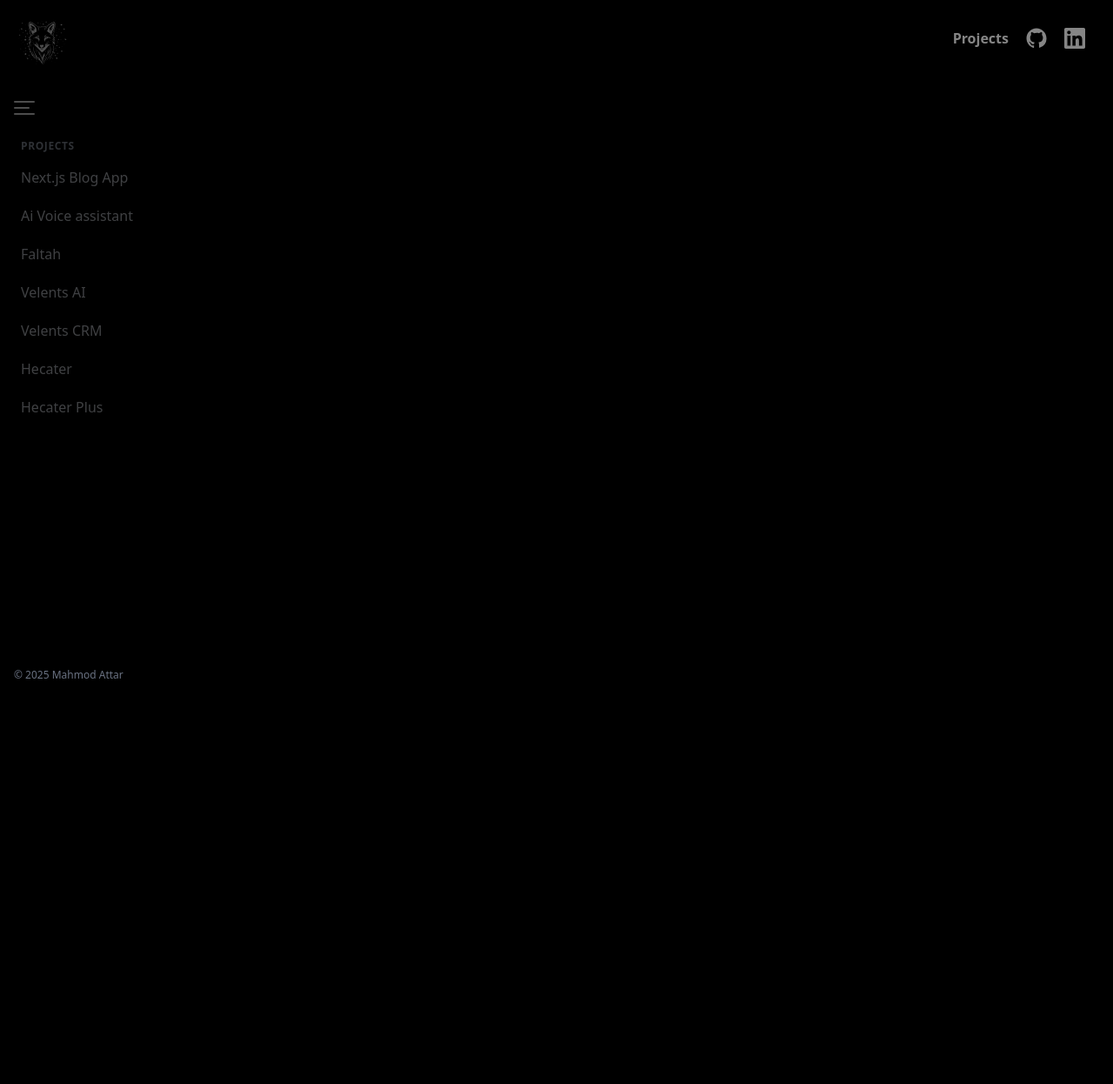
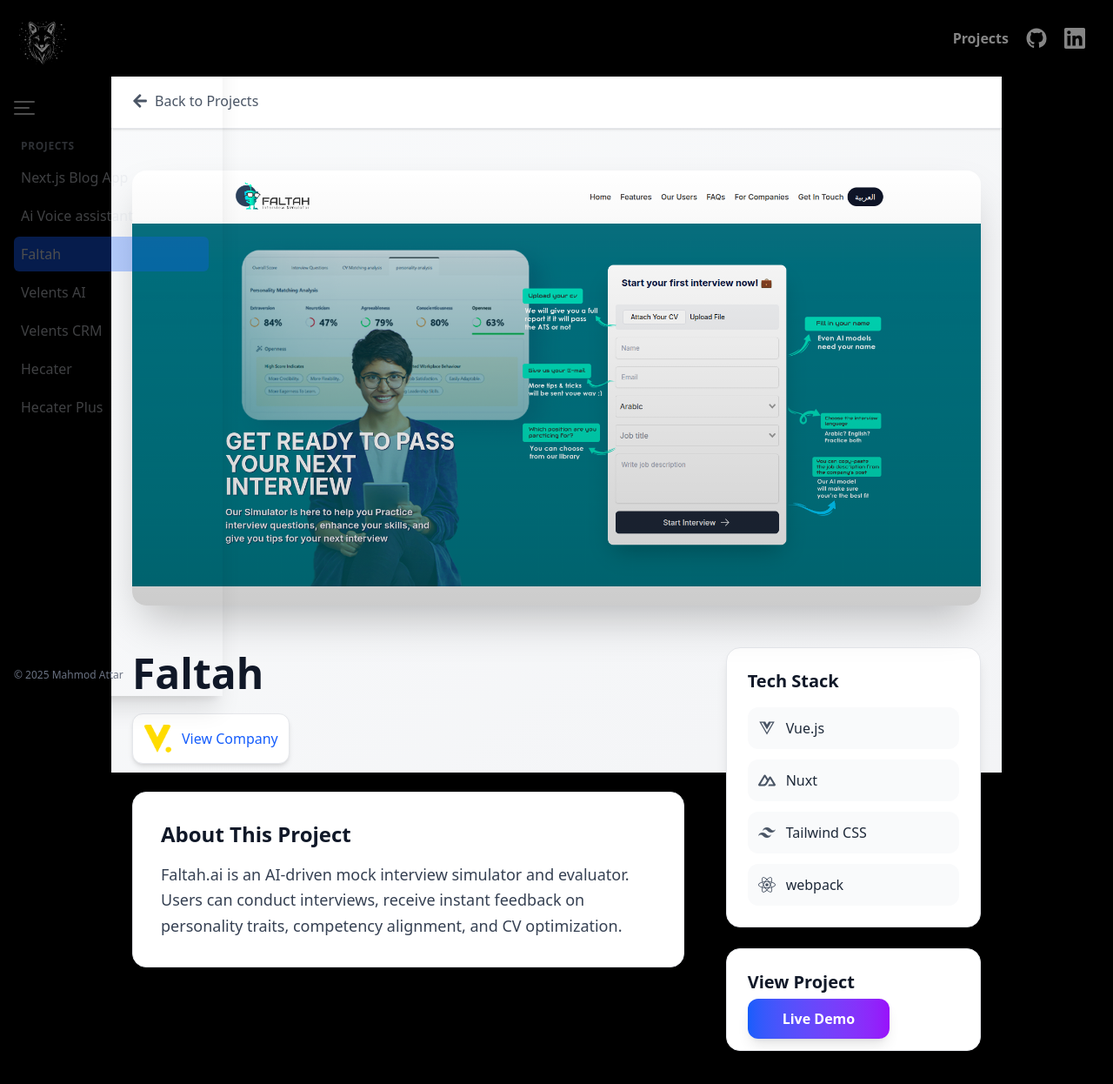
Before and after one commit to Attar74/portfolio, a React (Vite) app: page /projects/faltah-jobs in a window 1280 px wide. Shown: the top 1246 px of the page at 87% size. Before the commit the page ends 888 px from the top, so only its background shows below. Built offline with nearby package versions, Linux system fonts and the light colour scheme.

Commit message:
Adding single page for projects

```diff
--- a/src/App.jsx
+++ b/src/App.jsx
@@ -2,18 +2,19 @@
 import Navbar from './components/Navbar';
 import Sidebar from './components/Sidebar';
 import Home from './pages/Home';
+import ProjectDetails from './pages/ProjectDetails';
 import Projects from './pages/Projects';
-
 function App() {
   return (
     <div>
       <Navbar />
       <Sidebar />
-      <main className="max-w-screen-xl mx-auto">
+      <main className="md:max-w-5xl mx-auto">
         <div className="flex flex-col items-center justify-center h-screen">
           <Routes>
             <Route path="/" element={<Home />} />
             <Route path="/projects" element={<Projects />} />
+            <Route path="/projects/:id" element={<ProjectDetails />} />
           </Routes>
         </div>
       </main>
--- a/src/components/CurrentFocus.jsx
+++ b/src/components/CurrentFocus.jsx
@@ -40,7 +40,7 @@
         {featuredProjects.map((project) => (
           <React.Fragment key={project.id}>
             <div className="hidden md:block md:col-span-2"></div>
-            <div className="col-span-1 md:col-span-3">
+            <div className="col-span-1 md:col-span-4">
               <ProjectItem project={project} />
             </div>
             <div className="hidden md:block md:col-span-2"></div>
--- a/src/components/ProjectItem.jsx
+++ b/src/components/ProjectItem.jsx
@@ -1,13 +1,10 @@
 import React from 'react';
-import { FaBootstrap, FaJs, FaReact, FaVuejs } from 'react-icons/fa';
-import {
-  SiNextdotjs,
-  SiNuxtdotjs,
-  SiTailwindcss,
-  SiTypescript,
-} from 'react-icons/si';
+import { Link } from 'react-router-dom';
+import { useIcons } from '../hooks/useIcons.jsx';
 
 const ProjectItem = ({ project }) => {
+  const { getIcon } = useIcons();
+
   const {
     title,
     description,
@@ -16,33 +13,8 @@
     link,
     companyLink,
     companyLogo,
+    id,
   } = project;
-
-  const getIcon = (tech) => {
-    switch (tech.toLowerCase()) {
-      case 'next.js':
-        return <SiNextdotjs />;
-      case 'react':
-        return <FaReact />;
-      case 'tailwind css':
-        return <SiTailwindcss />;
-      case 'javascript':
-        return <FaJs />;
-      case 'typescript':
-        return <SiTypescript />;
-      case 'vuex':
-      case 'vue.js':
-        return <FaVuejs />;
-      case 'bootstrap':
-        return <FaBootstrap />;
-      case 'nuxt':
-        return <SiNuxtdotjs />;
-      case 'webpack':
-        return <FaReact />;
-      default:
-        return null;
-    }
-  };
 
   return (
     <div className="grid grid-cols-1 md:grid-cols-2 gap-6 bg-white dark:bg-gray-900 rounded-xl overflow-hidden shadow-lg transition-all duration-300 hover:shadow-xl cursor-pointer">
@@ -110,13 +82,13 @@
         </div>
 
         {/* Action buttons */}
-        <div className="flex flex-col sm:flex-row space-y-2 sm:space-y-0 sm:space-x-2">
-          {/* <Link
-            to={link}
+        <div className="flex flex-col space-y-2">
+          <Link
+            to={`/projects/${id}`}
             className="flex-1 bg-blue-600 hover:bg-blue-700 text-white text-center py-2 px-4 rounded-md text-sm font-medium transition-colors"
           >
             View Details
-          </Link> */}
+          </Link>
 
           {link && (
             <a
--- a/src/components/Sidebar.jsx
+++ b/src/components/Sidebar.jsx
@@ -157,8 +157,7 @@
                 {projects.map((project) => (
                   <li key={project.id}>
                     <Link
-                      to={project.link}
-                      target="_blank"
+                      to={`/projects/${project.id}`}
                       className={`flex items-center p-2 rounded-md transition-colors hover:text-[#fff] ${
                         location.pathname === `/projects/${project.id}`
                           ? 'bg-blue-600 text-white'
--- a/src/data/projects.js
+++ b/src/data/projects.js
@@ -2,7 +2,7 @@
 import VelentsLogo from '../assets/velents-logo.png';
 const projects = [
   {
-    id: 1,
+    id: 'next-blog-2024',
     title: 'Next.js Blog App',
     description:
       'A modern blog application built with Next.js featuring dynamic routing, server-side rendering, and a clean responsive design',
@@ -15,11 +15,17 @@
     companyLogo: null,
   },
   {
-    id: 5,
+    id: 'velents-voice-ai',
     title: 'Ai Voice assistant',
     description:
-      'A voice assistant that can be used to create and manage voice prompts',
-    technologies: ['Vue.js', 'Bootstrap', 'Vite'],
+      'A cutting-edge AI-powered Store-to-Shopper (S2S) automation platform tailored for Shopify and Salla merchants. I built the interactive dashboard enabling businesses to initiate automated voice and WhatsApp follow-ups right after a purchase. The system confirms orders, collects customer feedback, and displays insights in real-time.',
+    technologies: [
+      'Vue.js',
+      'Pinia',
+      'Tailwind CSS',
+      'WebSockets',
+      'REST APIs',
+    ],
     imageUrl: '/images/s2s.png',
     githubUrl: null,
     featured: true,
@@ -28,9 +34,10 @@
     companyLogo: VelentsLogo,
   },
   {
-    id: 4,
+    id: 'faltah-jobs',
     title: 'Faltah',
-    description: 'A platform for applying to jobs',
+    description:
+      'Faltah.ai is an AI-driven mock interview simulator and evaluator. Users can conduct interviews, receive instant feedback on personality traits, competency alignment, and CV optimization.',
     technologies: ['Vue.js', 'Nuxt', 'Tailwind CSS', 'webpack'],
     imageUrl: '/images/Faltah.png',
     githubUrl: null,
@@ -40,10 +47,15 @@
     companyLogo: VelentsLogo,
   },
   {
-    id: 2,
+    id: 'velents-talent-ai',
     title: 'Velents AI',
     description: 'AI-powered talent acquisition platform',
-    technologies: ['Vue.js', 'Nuxt', 'Tailwind CSS', 'webpack'],
+    technologies: [
+      'WordPress',
+      'Leadfeeder',
+      'Microsoft Clarity',
+      'Google Tag Manager',
+    ],
     imageUrl: '/images/velentsAI.png',
     githubUrl: null,
     featured: true,
@@ -52,10 +64,11 @@
     companyLogo: VelentsLogo,
   },
   {
-    id: 3,
+    id: 'velents-crm-sales',
     title: 'Velents CRM',
-    description: 'A CRM for managing customer relationships and sales',
-    technologies: ['Vue.js', 'Nuxt', 'Tailwind CSS', 'webpack'],
+    description:
+      'Developed and maintained a full-featured ATS used by HR teams to streamline hiring pipelines. The platform supports candidate management, resume screening, automated evaluations, and collaborative decision-making.',
+    technologies: ['Vue.js', 'Vuex', 'TypeScript', 'Tailwind CSS', 'REST APIs'],
     imageUrl: '/images/ATS.png',
     githubUrl: null,
     featured: true,
@@ -64,7 +77,7 @@
     companyLogo: VelentsLogo,
   },
   {
-    id: 6,
+    id: 'hectar-real-estate',
     title: 'Hecater',
     description:
       'Search, sell, and rent. Start now — there are plenty of great options waiting for you.',
@@ -77,7 +90,7 @@
     companyLogo: HectarLogo,
   },
   {
-    id: 7,
+    id: 'hectar-plus-sa',
     title: 'Hecater Plus',
     description:
       'HectarPlus.io is a comprehensive digital platform designed to streamline real estate operations, particularly in the Saudi Arabian market.',
--- /dev/null
+++ b/src/hooks/useIcons.jsx
@@ -0,0 +1,71 @@
+import { useMemo } from 'react';
+import {
+  FaBootstrap,
+  FaDatabase,
+  FaJs,
+  FaMicrosoft,
+  FaReact,
+  FaServer,
+  FaVuejs,
+} from 'react-icons/fa';
+import {
+  SiGoogletagmanager,
+  SiNextdotjs,
+  SiNuxtdotjs,
+  SiTailwindcss,
+  SiTypescript,
+  SiWebrtc,
+  SiWordpress,
+} from 'react-icons/si';
+
+export const useIcons = () => {
+  const getIcon = useMemo(() => {
+    return (tech) => {
+      switch (tech.toLowerCase()) {
+        case 'next.js':
+          return <SiNextdotjs />;
+        case 'react':
+          return <FaReact />;
+        case 'tailwind css':
+          return <SiTailwindcss />;
+        case 'javascript':
+          return <FaJs />;
+        case 'typescript':
+          return <SiTypescript />;
+        case 'vuex':
+        case 'vue.js':
+          return <FaVuejs />;
+        case 'bootstrap':
+          return <FaBootstrap />;
+        case 'nuxt':
+          return <SiNuxtdotjs />;
+        case 'webpack':
+          return <FaReact />;
+        case 'pinia':
+          return <FaDatabase />;
+        case 'websockets':
+        case 'websocket':
+          return <SiWebrtc />;
+        case 'rest apis':
+        case 'rest api':
+        case 'rest':
+          return <FaServer />;
+        case 'wordpress':
+        case 'cms':
+          return <SiWordpress />;
+        case 'leadfeeder':
+          return <FaMicrosoft />;
+        case 'google tag manager':
+        case 'gtm':
+          return <SiGoogletagmanager />;
+        case 'microsoft clarity':
+        case 'clarity':
+          return <FaMicrosoft />;
+        default:
+          return null;
+      }
+    };
+  }, []);
+
+  return { getIcon };
+};
--- /dev/null
+++ b/src/pages/ProjectDetails.jsx
@@ -0,0 +1,164 @@
+import React from 'react';
+import { FaArrowLeft } from 'react-icons/fa';
+import { Link, useParams } from 'react-router-dom';
+import projects from '../data/projects';
+import { useIcons } from '../hooks/useIcons.jsx';
+
+const ProjectDetails = () => {
+  const { getIcon } = useIcons();
+  const { id } = useParams();
+  const project = projects.find((p) => String(p.id) === id);
+
+  if (!project) {
+    return (
+      <div className="min-h-screen bg-gradient-to-br from-gray-50 to-gray-100 dark:from-gray-900 dark:to-gray-800 flex items-center justify-center">
+        <div className="max-w-2xl mx-auto p-8 bg-white dark:bg-gray-900 rounded-2xl shadow-2xl">
+          <h2 className="text-3xl font-bold mb-6 text-gray-900 dark:text-white">
+            Project not found
+          </h2>
+          <Link
+            to="/"
+            className="inline-flex items-center gap-2 text-blue-600 hover:text-blue-700 dark:text-blue-400 dark:hover:text-blue-300 transition-colors"
+          >
+            <FaArrowLeft />
+            Back to Home
+          </Link>
+        </div>
+      </div>
+    );
+  }
+
+  const {
+    title,
+    description,
+    technologies,
+    imageUrl,
+    link,
+    companyLink,
+    companyLogo,
+  } = project;
+
+  return (
+    <div className="min-h-screen bg-gradient-to-br from-gray-50 to-gray-100 dark:from-gray-900 dark:to-gray-800">
+      {/* Header Section */}
+      <div className="bg-white dark:bg-gray-900 shadow-sm border-b border-gray-200 dark:border-gray-700">
+        <div className="max-w-7xl mx-auto px-6 py-4">
+          <Link
+            to="/projects"
+            className="inline-flex items-center gap-2 text-gray-600 hover:text-gray-900 dark:text-gray-400 dark:hover:text-white transition-colors"
+          >
+            <FaArrowLeft className="text-lg" />
+            <span className="font-medium">Back to Projects</span>
+          </Link>
+        </div>
+      </div>
+
+      <div className="max-w-7xl mx-auto px-6 py-12">
+        {/* Hero Image Section */}
+        <div className="mb-12">
+          {imageUrl ? (
+            <div className="relative overflow-hidden rounded-2xl shadow-2xl">
+              <img
+                src={imageUrl}
+                alt={title}
+                className="w-full h-96 md:h-[500px] object-cover"
+              />
+              <div className="absolute inset-0 bg-gradient-to-t from-black/20 to-transparent"></div>
+            </div>
+          ) : (
+            <div className="w-full h-96 md:h-[500px] bg-gradient-to-r from-blue-500 via-purple-500 to-pink-500 flex items-center justify-center rounded-2xl shadow-2xl">
+              <span className="text-white text-8xl font-bold">
+                {title.charAt(0)}
+              </span>
+            </div>
+          )}
+        </div>
+
+        {/* Content Grid */}
+        <div className="grid grid-cols-1 lg:grid-cols-3 gap-12">
+          {/* Main Content */}
+          <div className="lg:col-span-2 space-y-8">
+            {/* Title Section */}
+            <div className="space-y-4">
+              <h1 className="text-4xl md:text-5xl font-bold text-gray-900 dark:text-white leading-tight">
+                {title}
+              </h1>
+              {companyLink && (
+                <a
+                  href={companyLink}
+                  target="_blank"
+                  rel="noopener noreferrer"
+                  className="inline-flex items-center gap-3 p-3 bg-white dark:bg-gray-800 rounded-xl shadow-md hover:shadow-lg transition-all duration-300 border border-gray-200 dark:border-gray-700"
+                >
+                  <img
+                    src={companyLogo}
+                    alt="Company Logo"
+                    className="w-8 h-8 rounded"
+                  />
+                  <span className="text-blue-600 dark:text-blue-400 font-medium">
+                    View Company
+                  </span>
+                </a>
+              )}
+            </div>
+
+            {/* Description Section */}
+            <div className="bg-white dark:bg-gray-800 rounded-2xl p-8 shadow-lg border border-gray-200 dark:border-gray-700">
+              <h2 className="text-2xl font-semibold mb-4 text-gray-900 dark:text-white">
+                About This Project
+              </h2>
+              <p className="text-gray-700 dark:text-gray-300 text-lg leading-relaxed">
+                {description}
+              </p>
+            </div>
+          </div>
+
+          {/* Sidebar */}
+          <div className="space-y-6">
+            {/* Tech Stack Section */}
+            <div className="bg-white dark:bg-gray-800 rounded-2xl p-6 shadow-lg border border-gray-200 dark:border-gray-700">
+              <h3 className="text-xl font-semibold mb-4 text-gray-900 dark:text-white">
+                Tech Stack
+              </h3>
+              <div className="space-y-3">
+                {technologies &&
+                  technologies.map((tech) => (
+                    <div
+                      key={tech}
+                      className="flex items-center gap-3 p-3 bg-gray-50 dark:bg-gray-700 rounded-xl hover:bg-gray-100 dark:hover:bg-gray-600 transition-colors"
+                    >
+                      <span className="text-xl text-gray-600 dark:text-gray-300">
+                        {getIcon(tech)}
+                      </span>
+                      <span className="font-medium text-gray-800 dark:text-white">
+                        {tech}
+                      </span>
+                    </div>
+                  ))}
+              </div>
+            </div>
+
+            {/* Action Section */}
+            {link && (
+              <div className="bg-white dark:bg-gray-800 rounded-2xl p-6 shadow-lg border border-gray-200 dark:border-gray-700">
+                <h3 className="text-xl font-semibold mb-4 text-gray-900 dark:text-white">
+                  View Project
+                </h3>
+                <a
+                  href={link}
+                  target="_blank"
+                  rel="noopener noreferrer"
+                  className="w-full bg-gradient-to-r from-blue-600 to-purple-600 hover:from-blue-700 hover:to-purple-700 text-white text-center py-3 px-10 rounded-xl font-semibold transition-all duration-300 transform hover:scale-105 shadow-lg hover:shadow-xl"
+                >
+                  Live Demo
+                </a>
+              </div>
+            )}
+          </div>
+        </div>
+      </div>
+    </div>
+  );
+};
+
+export default ProjectDetails;
```
Also changed, not shown: src/components/ProjectCard.jsx (deleted).
